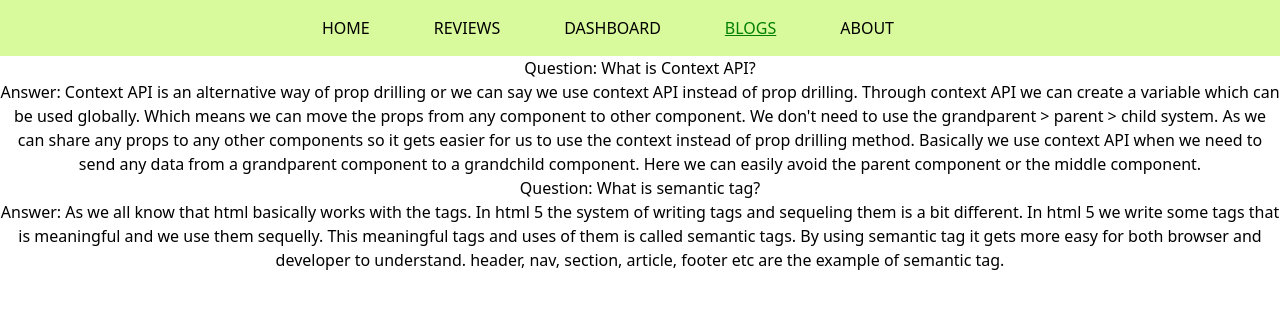
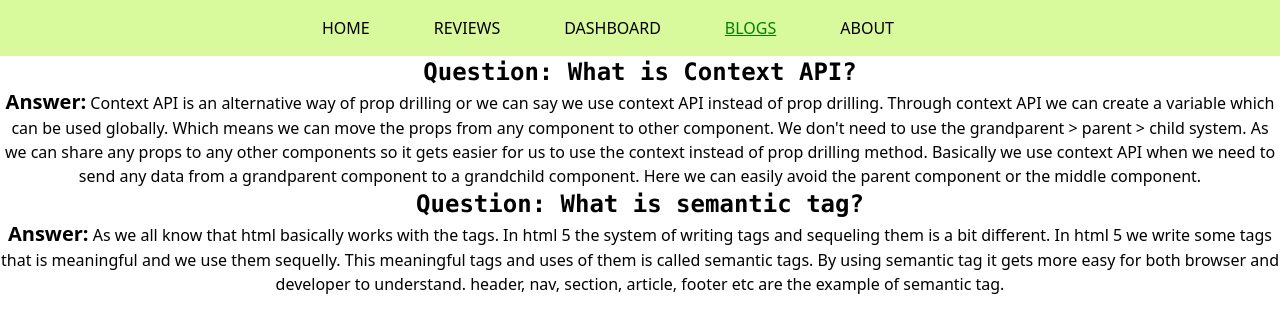
Before and after one commit to Mahbub-Sajon/table-lamp-review, a React (Create React App) app: page /blogs in a window 1280 px wide. Shown: the top 332 px of the page. Built offline with nearby package versions, Linux system fonts and the light colour scheme.

Commit message:
review-style-added

```diff
--- a/src/component/Blogs/Blogs.js
+++ b/src/component/Blogs/Blogs.js
@@ -3,10 +3,10 @@ import React from 'react';
 const Blogs = () => {
     return (
         <div>
-          <h4> Question: What is Context API?</h4>
-          <p>Answer: Context API is an alternative way of prop drilling or we can say we use context API instead of prop drilling. Through context API we can create a variable which can be used globally. Which means we can move the props from any component to other component. We don't need to use the grandparent > parent > child system. As we can share any props to any other components so it gets easier for us to use the context instead of prop drilling method. Basically we use context API when we need to send any data from a grandparent component to a grandchild component. Here we can easily avoid the parent component or the middle component. </p>
-          <h4>Question: What is semantic tag?</h4>
-          <p>Answer: As we all know that html basically works with the tags. In html 5 the system of writing tags and sequeling them is a bit different. In html 5 we write some tags that is meaningful and we use them sequelly. This meaningful tags and uses of them is called semantic tags. By using semantic tag it gets more easy for both browser and developer to understand. header, nav, section, article, footer etc are the example of semantic tag. </p>
+          <h4 className='text-2xl font-bold font-mono'> Question: What is Context API?</h4>
+          <p> <span className='font-bold text-xl'>Answer:</span>  Context API is an alternative way of prop drilling or we can say we use context API instead of prop drilling. Through context API we can create a variable which can be used globally. Which means we can move the props from any component to other component. We don't need to use the grandparent > parent > child system. As we can share any props to any other components so it gets easier for us to use the context instead of prop drilling method. Basically we use context API when we need to send any data from a grandparent component to a grandchild component. Here we can easily avoid the parent component or the middle component. </p>
+          <h4  className='text-2xl font-bold font-mono'>Question: What is semantic tag?</h4>
+          <p> <span className='font-bold text-xl'>Answer:</span> As we all know that html basically works with the tags. In html 5 the system of writing tags and sequeling them is a bit different. In html 5 we write some tags that is meaningful and we use them sequelly. This meaningful tags and uses of them is called semantic tags. By using semantic tag it gets more easy for both browser and developer to understand. header, nav, section, article, footer etc are the example of semantic tag. </p>
         </div>
     );
 };
--- a/src/component/Review/Review.js
+++ b/src/component/Review/Review.js
@@ -3,12 +3,11 @@ import React from 'react';
 const Review = (props) => {
     const {name, img, ratings, opinion} = props.review;
     return (
-        <div>
-            <h1>Name: {name}</h1>
-            <img src={img} alt="" />
-            <h4>Ratings: {ratings}</h4>
-            <p>Review of the customer: {opinion}</p>
-
+        <div className='border-2 border-lime-800 rounded-lg p-2'>
+            <img className='w-full h-80 rounded-lg' src={img} alt="" />
+            <h1> <span className='font-bold'>Name:</span>  {name}</h1>
+            <h4> <span className='font-bold'>Ratings:</span> {ratings}</h4>
+            <p><span className='font-bold'>Review of the customer:</span> {opinion}</p>
         </div>
     );
 };
--- a/src/component/Reviews/Reviews.js
+++ b/src/component/Reviews/Reviews.js
@@ -3,16 +3,16 @@ import Review from '../Review/Review';
 
 
 const Reviews = () => {
-   const [reviews, setReviews] = useReviews();
+    const [reviews, setReviews] = useReviews();
     return (
         <div>
-            <h1>Our Happy Customers Say</h1>
-            {
+            <h1 className='text-3xl font-bold pb-4'>Our Happy Customers Say</h1>
+            <div className='grid md:grid-cols-3 mb-10 gap-6'> {
                 reviews.map(review => <Review
-                key = {review.id}
-                review = {review}
+                    key={review.id}
+                    review={review}
                 ></Review>)
-            }
+            }</div>
         </div>
     );
 };
```
